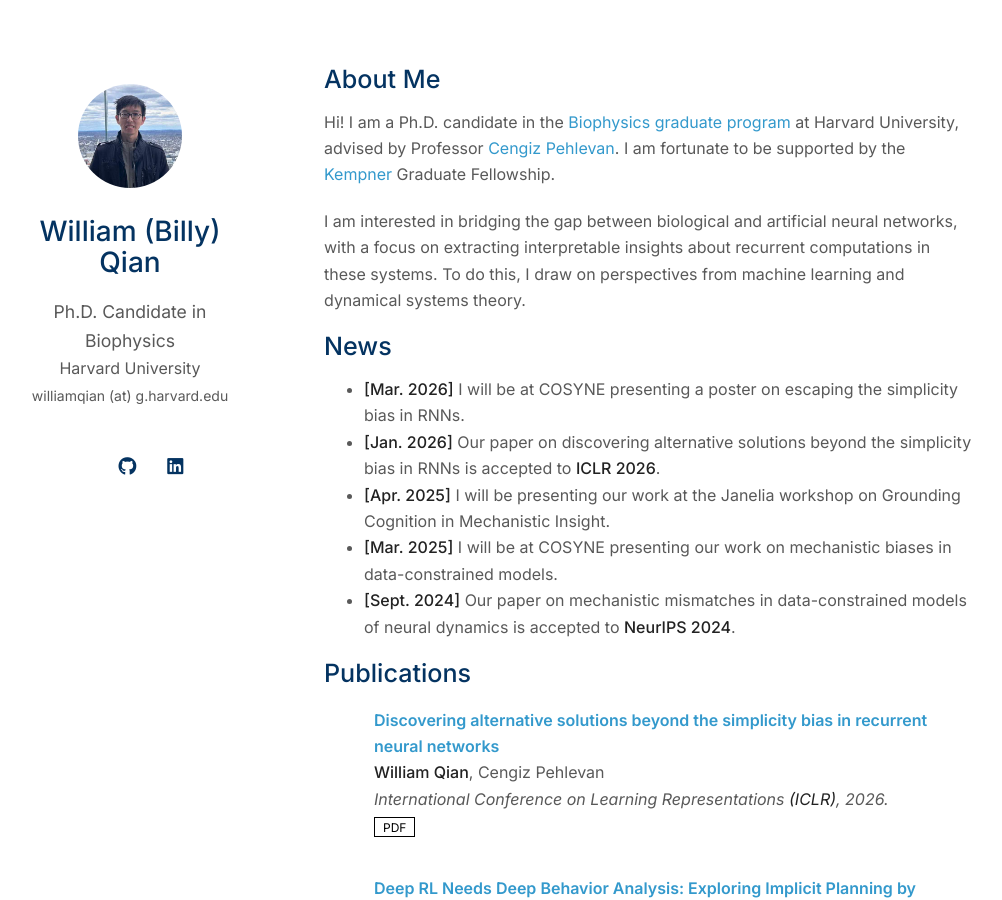
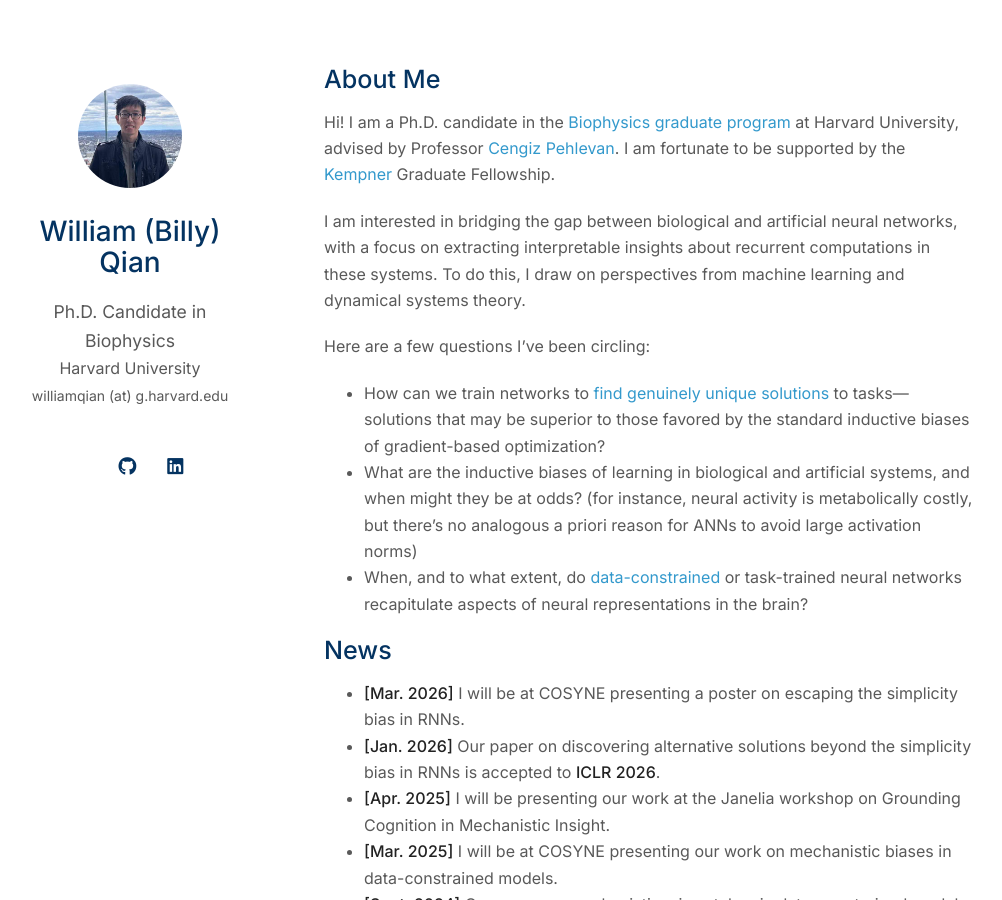
Before and after one commit to wqian0/wqian0.github.io, a Jekyll site: the page built from index.md, in a window 1280 px wide and 900 px high. Shown: the whole window, without its empty margins (146-1148 px from the left). Built offline with Jekyll 4.4.1, drawn with Linux system fonts in a browser that asks for light colours; a style sheet for code colours, icons or effects is not loaded; our own code applies the rules of GitHub Pages for plain Markdown files.

Commit message:
Add research questions to About Me; make preview builder path-relative
Co-Authored-By: Claude Opus 5.5 <noreply@anthropic.com>

```diff
--- a/build_preview.py
+++ b/build_preview.py
@@ -2,7 +2,7 @@
 # eyeball the page without a Ruby/Jekyll toolchain. GitHub Pages does the real build.
 import re, yaml, markdown, pathlib
 
-root = pathlib.Path(r"C:\Users\billy\Documents\claude\academic_page")
+root = pathlib.Path(__file__).resolve().parent
 cfg = yaml.safe_load((root / "_config.yml").read_text(encoding="utf-8"))
 pubs = yaml.safe_load((root / "_data" / "publications.yml").read_text(encoding="utf-8"))["main"]
 
--- a/index.md
+++ b/index.md
@@ -8,6 +8,12 @@ Hi! I am a Ph.D. candidate in the [Biophysics graduate program](https://biophysi
 
 I am interested in bridging the gap between biological and artificial neural networks, with a focus on extracting interpretable insights about recurrent computations in these systems. To do this, I draw on perspectives from machine learning and dynamical systems theory.
 
+Here are a few questions I've been circling:
+
+- How can we train networks to [find genuinely unique solutions](https://arxiv.org/abs/2509.21504) to tasks---solutions that may be superior to those favored by the standard inductive biases of gradient-based optimization?
+- What are the inductive biases of learning in biological and artificial systems, and when might they be at odds? (for instance, neural activity is metabolically costly, but there’s no analogous a priori reason for ANNs to avoid large activation norms)
+- When, and to what extent, do [data-constrained](https://proceedings.neurips.cc/paper_files/paper/2024/hash/7caf9d251b546bc78078b35b4a6f3b7e-Abstract-Conference.html) or task-trained neural networks recapitulate aspects of neural representations in the brain?
+
 ## News
 - **[Mar. 2026]** I will be at COSYNE presenting a poster on escaping the simplicity bias in RNNs.
 - **[Jan. 2026]** Our paper on discovering alternative solutions beyond the simplicity bias in RNNs is accepted to **ICLR 2026**.
--- a/preview.html
+++ b/preview.html
@@ -275,6 +275,12 @@ email{font-family:inherit;}</style>
 <h2>About Me</h2>
 <p>Hi! I am a Ph.D. candidate in the <a href="https://biophysics.fas.harvard.edu/">Biophysics graduate program</a> at Harvard University, advised by Professor <a href="https://pehlevan.seas.harvard.edu/">Cengiz Pehlevan</a>. I am fortunate to be supported by the <a href="https://kempnerinstitute.harvard.edu/">Kempner</a> Graduate Fellowship.</p>
 <p>I am interested in bridging the gap between biological and artificial neural networks, with a focus on extracting interpretable insights about recurrent computations in these systems. To do this, I draw on perspectives from machine learning and dynamical systems theory.</p>
+<p>Here are a few questions I've been circling:</p>
+<ul>
+<li>How can we train networks to <a href="https://arxiv.org/abs/2509.21504">find genuinely unique solutions</a> to tasks---solutions that may be superior to those favored by the standard inductive biases of gradient-based optimization?</li>
+<li>What are the inductive biases of learning in biological and artificial systems, and when might they be at odds? (for instance, neural activity is metabolically costly, but there’s no analogous a priori reason for ANNs to avoid large activation norms)</li>
+<li>When, and to what extent, do <a href="https://proceedings.neurips.cc/paper_files/paper/2024/hash/7caf9d251b546bc78078b35b4a6f3b7e-Abstract-Conference.html">data-constrained</a> or task-trained neural networks recapitulate aspects of neural representations in the brain?</li>
+</ul>
 <h2>News</h2>
 <ul>
 <li><strong>[Mar. 2026]</strong> I will be at COSYNE presenting a poster on escaping the simplicity bias in RNNs.</li>
```
